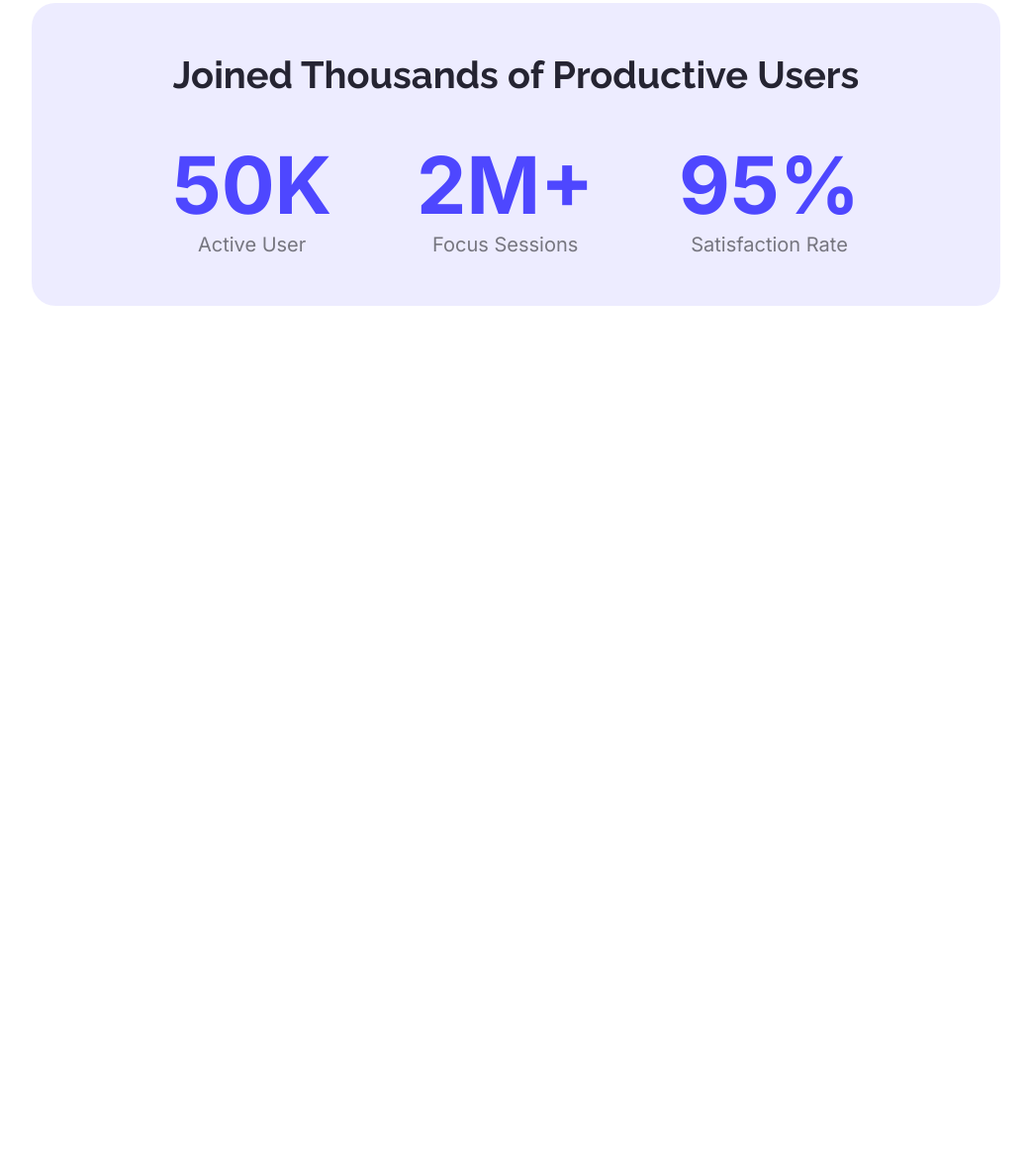
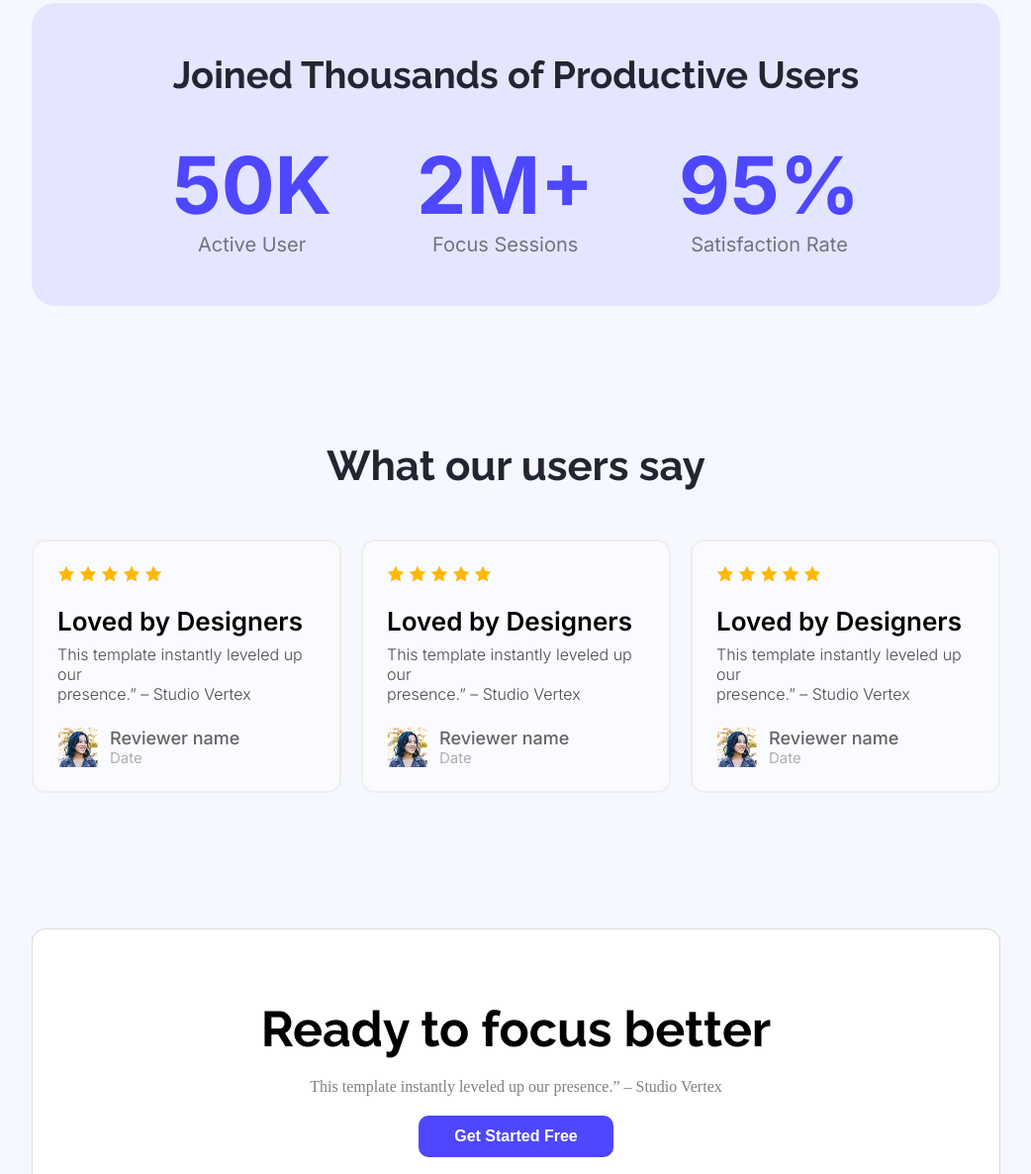
Before and after one commit to joyassroy/Web-Flow_Assignment01, a plain HTML site: page index.html in a window 1280 px wide. Shown: the part 1192-2378 px from the top of the page at 99% size, without its empty margins (109-1151 px from the left). Before the commit the page ends 1638 px from the top, so only its background shows below. Drawn offline with Linux system fonts and the light colour scheme.

Commit message:
user feedback section and focus section done

```diff
--- a/index.html
+++ b/index.html
@@ -32,7 +32,7 @@
           </p>
           <button class="btn">Launch Live Preview</button>
         </div>
-        <img class="action-section-img1" src="/Assets/wc-mini.png" alt="" />
+        <img class="action-section-img1" src="./Assets/wc-mini.png" alt="" />
       </section>
       <section class="productive-user-section">
         <h2 class="productive-section-header1 raleway-font">
@@ -53,6 +53,61 @@
           </div>
         </div>
       </section>
+      <section class="user-feedback-section">
+        <div class="user-feedback-div">
+        <h2 class="user-feedback-header1 raleway-font">What our users say</h2>
+        </div>
+        <div class="user-feedback-container">
+          <div class="user-feedback-card">
+            <div class="user-feedback-img-container">
+              <img src="./Assets/icon-star.png" alt="" class="user-feedback-imgs"><img src="./Assets/icon-star.png" alt="" class="user-feedback-imgs"><img src="./Assets/icon-star.png" alt="" class="user-feedback-imgs"><img src="./Assets/icon-star.png" alt="" class="user-feedback-imgs"><img src="./Assets/icon-star.png" alt="" class="user-feedback-imgs">
+            </div>
+            <h2 class="user-feedback-container-header1 inter-font">Loved by Designers</h2>
+            <p class="user-feedback-container-description inter-font">This template instantly leveled up our <br> presence.” – Studio Vertex</p>
+            <div class="user-feedback-container2">
+              <img src="./Assets/avatar.png" alt="">
+              <div class="user-feedback-container3">
+                <h2 class="inter-font">Reviewer name</h2>
+                <p class="inter-font">Date</p>
+              </div>
+            </div>
+          </div>
+          <div class="user-feedback-card">
+            <div class="user-feedback-img-container">
+              <img src="./Assets/icon-star.png" alt="" class="user-feedback-imgs"><img src="./Assets/icon-star.png" alt="" class="user-feedback-imgs"><img src="./Assets/icon-star.png" alt="" class="user-feedback-imgs"><img src="./Assets/icon-star.png" alt="" class="user-feedback-imgs"><img src="./Assets/icon-star.png" alt="" class="user-feedback-imgs">
+            </div>
+            <h2 class="user-feedback-container-header1 inter-font">Loved by Designers</h2>
+            <p class="user-feedback-container-description inter-font">This template instantly leveled up our <br> presence.” – Studio Vertex</p>
+            <div class="user-feedback-container2">
+              <img src="./Assets/avatar.png" alt="">
+              <div class="user-feedback-container3">
+                <h2 class="inter-font">Reviewer name</h2>
+                <p class="inter-font">Date</p>
+              </div>
+            </div>
+          </div>
+          <div class="user-feedback-card">
+            <div class="user-feedback-img-container">
+              <img src="./Assets/icon-star.png" alt="" class="user-feedback-imgs"><img src="./Assets/icon-star.png" alt="" class="user-feedback-imgs"><img src="./Assets/icon-star.png" alt="" class="user-feedback-imgs"><img src="./Assets/icon-star.png" alt="" class="user-feedback-imgs"><img src="./Assets/icon-star.png" alt="" class="user-feedback-imgs">
+            </div>
+            <h2 class="user-feedback-container-header1 inter-font">Loved by Designers</h2>
+            <p class="user-feedback-container-description inter-font">This template instantly leveled up our <br> presence.” – Studio Vertex</p>
+            <div class="user-feedback-container2">
+              <img src="./Assets/avatar.png" alt="">
+              <div class="user-feedback-container3">
+                <h2 class="inter-font">Reviewer name</h2>
+                <p class="inter-font">Date</p>
+              </div>
+            </div>
+          </div>
+      </section>
+      <section class="focus-section">
+        <h1 class="focus-header raleway-font">Ready to focus better</h1>
+        <p class="focus-description">This template instantly leveled up our presence.” – Studio Vertex</p>
+        <button class="btn">Get Started Free</button>
+        <br>
+        <img class="focus-img" src="./Assets/wc-big.png" alt="">
+      </section>
     </main>
     <footer></footer>
   </body>
--- a/styles.css
+++ b/styles.css
@@ -7,8 +7,11 @@
   margin: 0px;
 }
 main{
+  margin: 0px;
   padding-left: 141px;
   padding-right: 160px;
+  /* background-color: rgba(214, 221, 237, 1); */
+  background-color: rgb(245, 248, 255);
 }
 .inter-font {
   font-family: "Inter", sans-serif;
@@ -94,7 +97,8 @@ main{
   display: flex;
   align-items: center;
   justify-content: space-between;
-  margin-top: 116px;
+  margin-top: 0px;
+  padding-top: 116px;
   margin-bottom: 116px;
 }
 /* Productive user section */
@@ -130,3 +134,86 @@ main{
   margin-left: 142px;
   margin-right: 142px;
 }
+/* User feedback section */
+.user-feedback-section{
+  margin-bottom: 137px;
+}
+.user-feedback-header1{
+  font-weight:700 ;
+  font-size:42px;
+  color: #252432;
+  margin-bottom: 50px;
+
+}
+.user-feedback-div{
+  text-align: center;
+}
+.user-feedback-container-header1{
+  font-weight: 600;
+  font-size: 26px;
+  margin-bottom: 8px;
+
+}
+.user-feedback-container-description{
+  font-weight: 300;
+  font-size: 16px;
+  opacity: 70%;
+  margin-bottom: 24px;
+}
+.user-feedback-img-container{
+  margin-bottom: 24px;
+  gap: 4px;
+  display: flex;
+}
+.user-feedback-container3 > h2{
+  font-weight: 500;
+  opacity: 60%;
+  font-size: 18px;
+}
+.user-feedback-container3 > p{
+  font-weight: 400;
+  opacity: 30%;
+  font-size: 15px;
+}
+.user-feedback-container2{
+  display: flex;
+  gap: 12px;
+}
+.user-feedback-card{
+  background-color: rgba(255, 255, 255, 0.5);
+  border-radius: 14px;
+  border: 2px solid rgba(242, 237, 237, 1);
+  padding: 24px;
+}
+.user-feedback-container{
+  display: flex;
+  justify-content: space-between;
+  align-items: center;
+  gap: 20px;
+
+}
+/* Focus Section */
+
+.focus-section{
+  text-align: center;
+  background-color: rgba(255, 255, 255, 1);
+  border-radius: 14px;
+  border: 0.1px solid rgba(196, 180, 180, 0.5);
+  padding-top: 71px;
+  padding-bottom: 71px;
+}
+.focus-header{
+  font-weight: 700;
+  font-size: 50px;
+  color: #000000;
+  margin-bottom: 20px;
+}
+.focus-description{
+  color: rgba(0, 0, 0, 0.5);
+  font-weight: 100;
+  margin-bottom: 20px;
+}
+.focus-img{
+  border-radius: 48px;
+  margin-top: 20px;
+}
```
